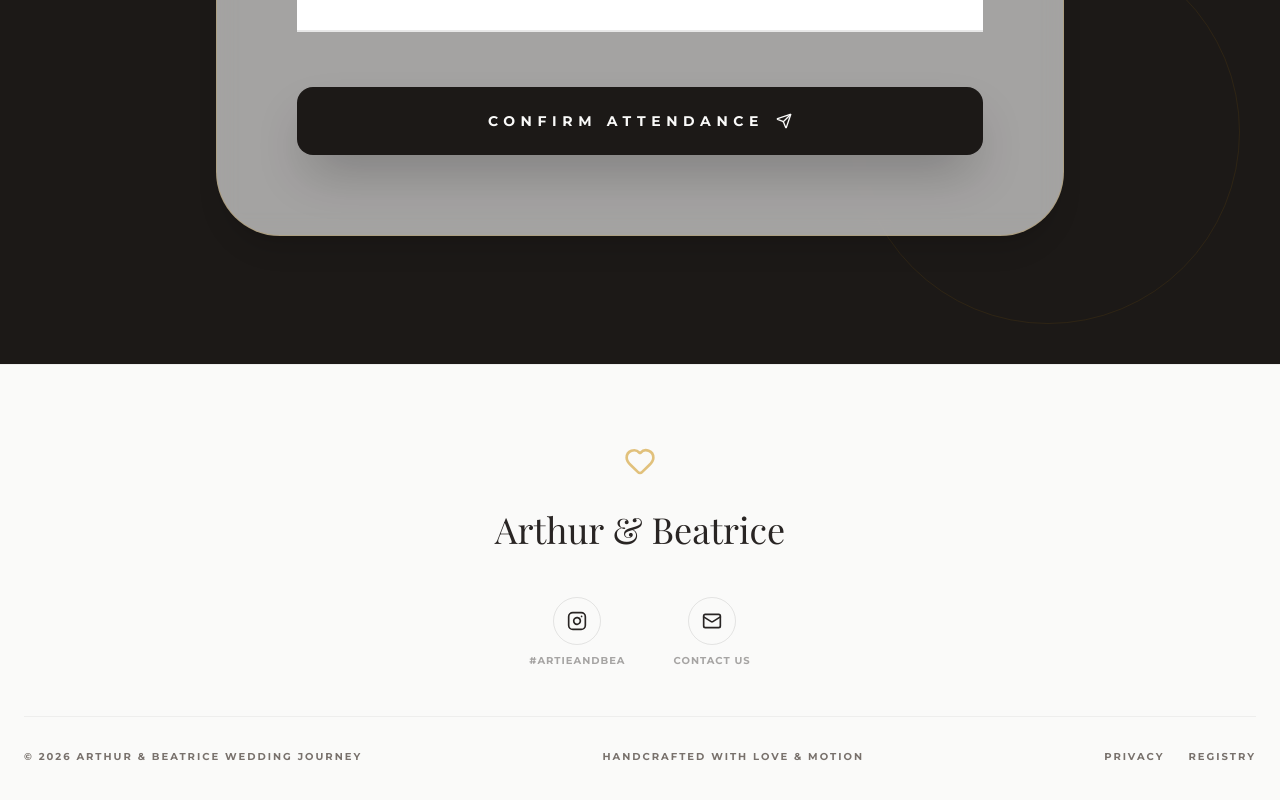
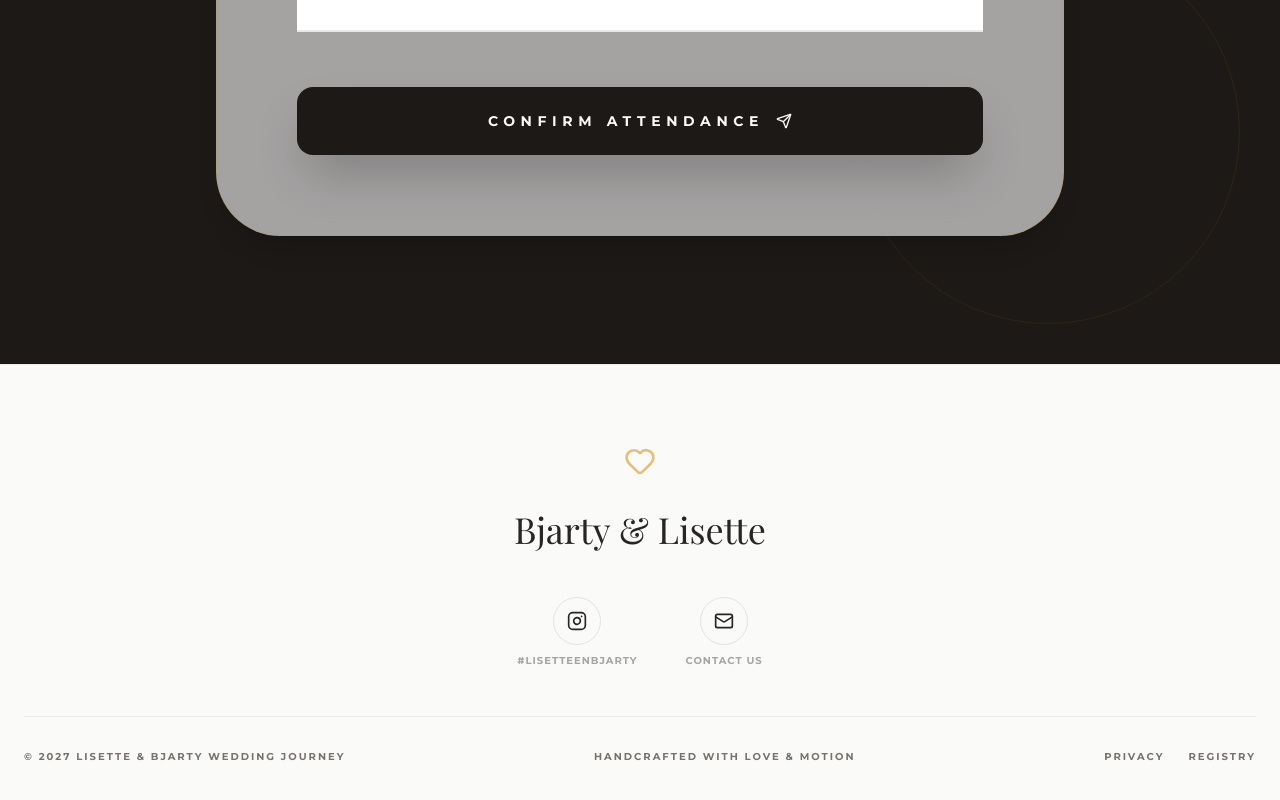
Before and after one commit to Bjarty/wedding, a React (Vite) app: page / in a window 1280 px wide. Shown: the part 9185-9985 px from the top of the page. Built offline with nearby package versions, Linux system fonts and the light colour scheme; a web font is replaced by a local one.

Commit message:
Update Footer.tsx

```diff
--- a/src/components/Footer.tsx
+++ b/src/components/Footer.tsx
@@ -6,16 +6,16 @@ export default function Footer() {
       <div className="max-w-7xl mx-auto px-6">
         <Heart className="w-8 h-8 text-gold mx-auto mb-8 animate-pulse" />
 
-        <h2 className="text-4xl font-serif mb-12">Arthur & Beatrice</h2>
+        <h2 className="text-4xl font-serif mb-12">Bjarty & Lisette</h2>
 
         <div className="flex justify-center gap-12 mb-12">
           <a href="#" className="flex flex-col items-center gap-2 group">
             <div className="w-12 h-12 rounded-full border border-stone-dark/10 flex items-center justify-center group-hover:bg-gold group-hover:border-gold transition-all">
               <Instagram className="w-5 h-5 group-hover:text-white transition-colors" />
             </div>
-            <span className="text-[10px] uppercase tracking-widest font-bold opacity-40">#ArtieAndBea</span>
+            <span className="text-[10px] uppercase tracking-widest font-bold opacity-40">#LisetteEnBjarty</span>
           </a>
-          <a href="mailto:hello@wedding.com" className="flex flex-col items-center gap-2 group">
+          <a href="mailto:garciavanleeuwen@gmail.com" className="flex flex-col items-center gap-2 group">
             <div className="w-12 h-12 rounded-full border border-stone-dark/10 flex items-center justify-center group-hover:bg-gold group-hover:border-gold transition-all">
               <Mail className="w-5 h-5 group-hover:text-white transition-colors" />
             </div>
@@ -26,7 +26,7 @@ export default function Footer() {
         <div className="h-px w-full bg-stone-dark/5 mb-8" />
 
         <div className="flex flex-col md:flex-row justify-between items-center gap-4 text-[10px] uppercase tracking-[0.2em] font-bold text-taupe">
-          <p>© 2026 Arthur & Beatrice Wedding Journey</p>
+          <p>© 2027 Lisette & Bjarty Wedding Journey</p>
           <p>Handcrafted with Love & Motion</p>
           <div className="flex gap-6">
             <a href="#" className="hover:text-gold transition-colors">Privacy</a>
```
